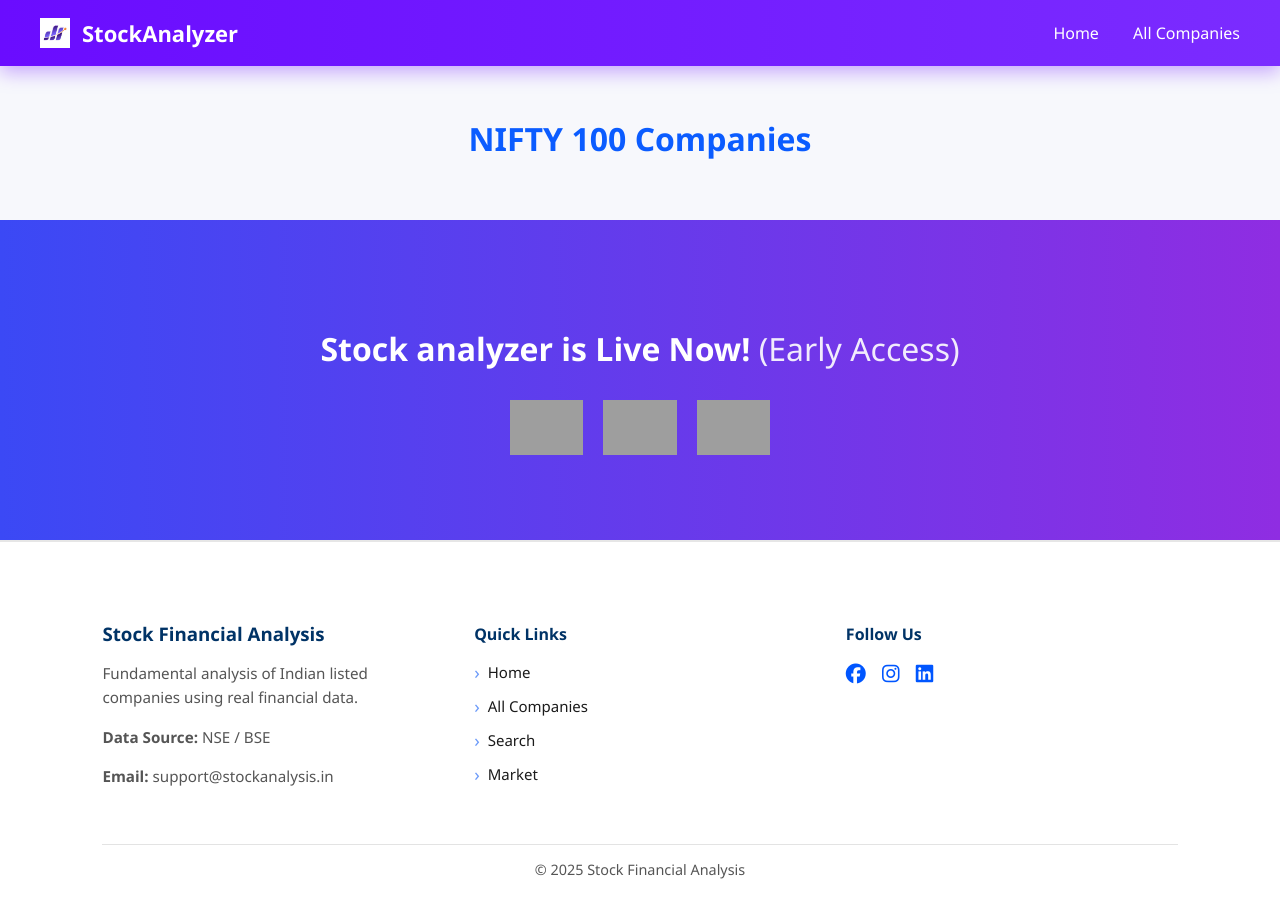
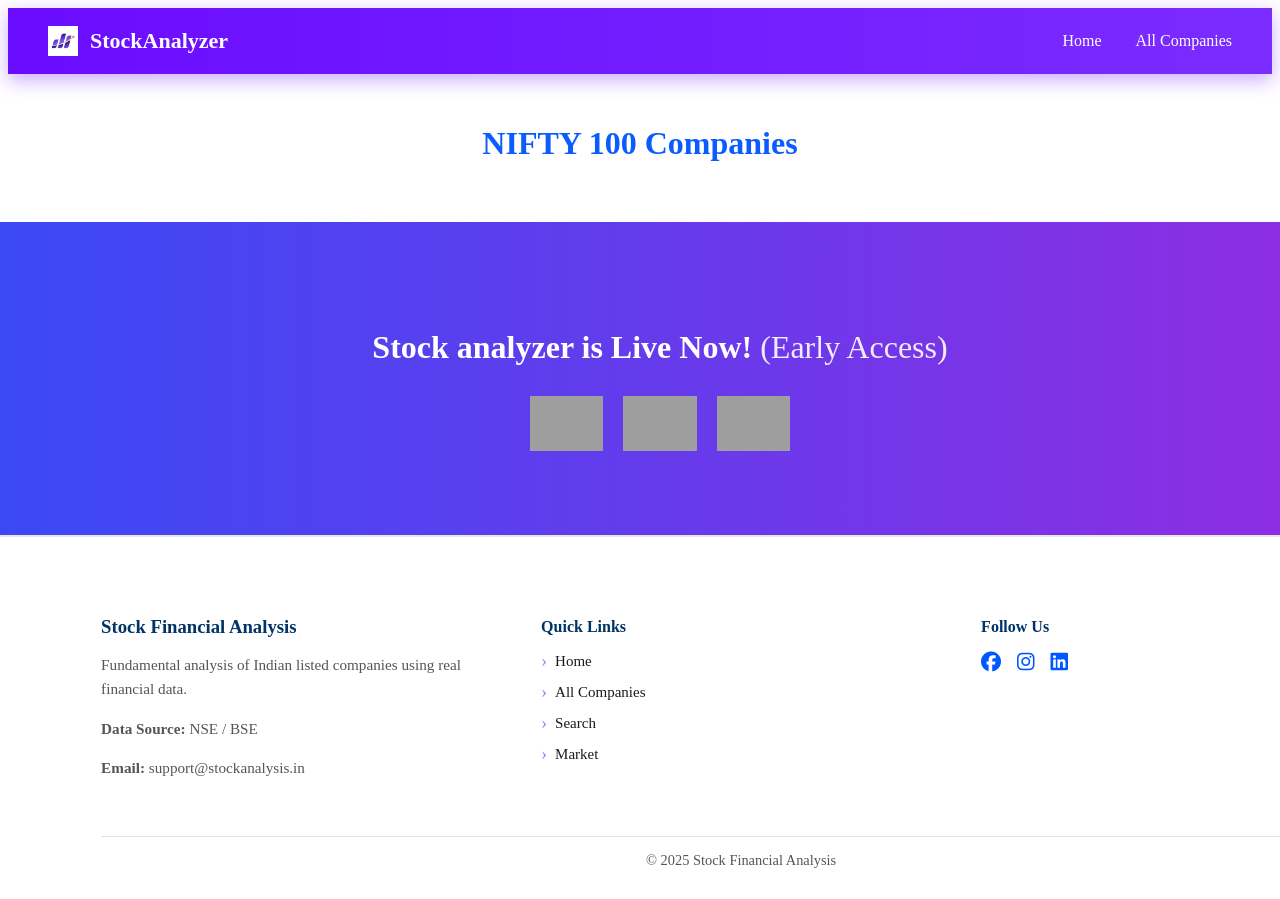
Before and after one commit to pratikmungase7385-coder/Stock_financial_analysis, a FastAPI app: page /companies in a window 1280 px wide; the page is wider, and only the part inside the window is pictured. After the commit the page ends 868 px from the top of that part, so only its background shows below. Run offline with FastAPI, Linux system fonts and the light colour scheme; data that the repository does not hold is empty; some libraries are stand-ins or nearby versions; grey boxes are pictures that could not be loaded.

Commit message:
add footer done

```diff
--- a/templates/list.html
+++ b/templates/list.html
@@ -9,11 +9,6 @@
 
 
 
-        body {
-            margin:0;
-            font-family: "Segoe UI", sans-serif;
-            background:#f7f8fc;
-        }
 
 .navbar {
     display: flex;
@@ -161,6 +156,9 @@ a {
   background: linear-gradient(90deg, #3b49f5, #8f2de2);
   padding: 80px 20px;
   text-align: center;
+  width: 100vw;
+  margin-left: calc(-50vw + 50%);
+  margin-right: calc(-50vw + 50%);
 }
 
 .app-banner h2 {
@@ -194,6 +192,9 @@ a {
   background: #ffffff;
   padding: 60px 8% 20px;
   border-top: 2px solid #e6e6e6;
+  width: 100vw;
+  margin-left: calc(-50vw + 50%);
+  margin-right: calc(-50vw + 50%);
 }
 
 .footer-container {
```
